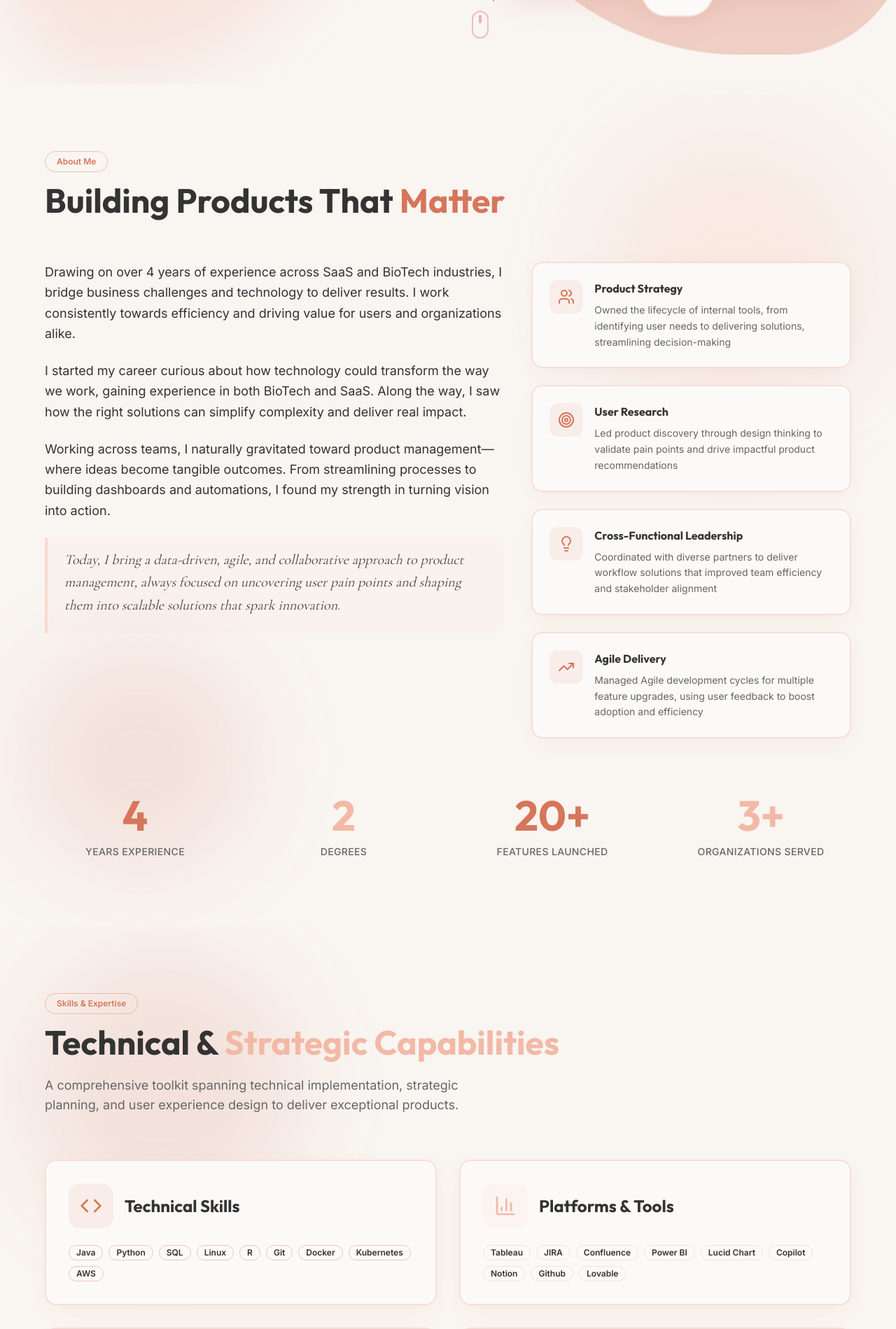
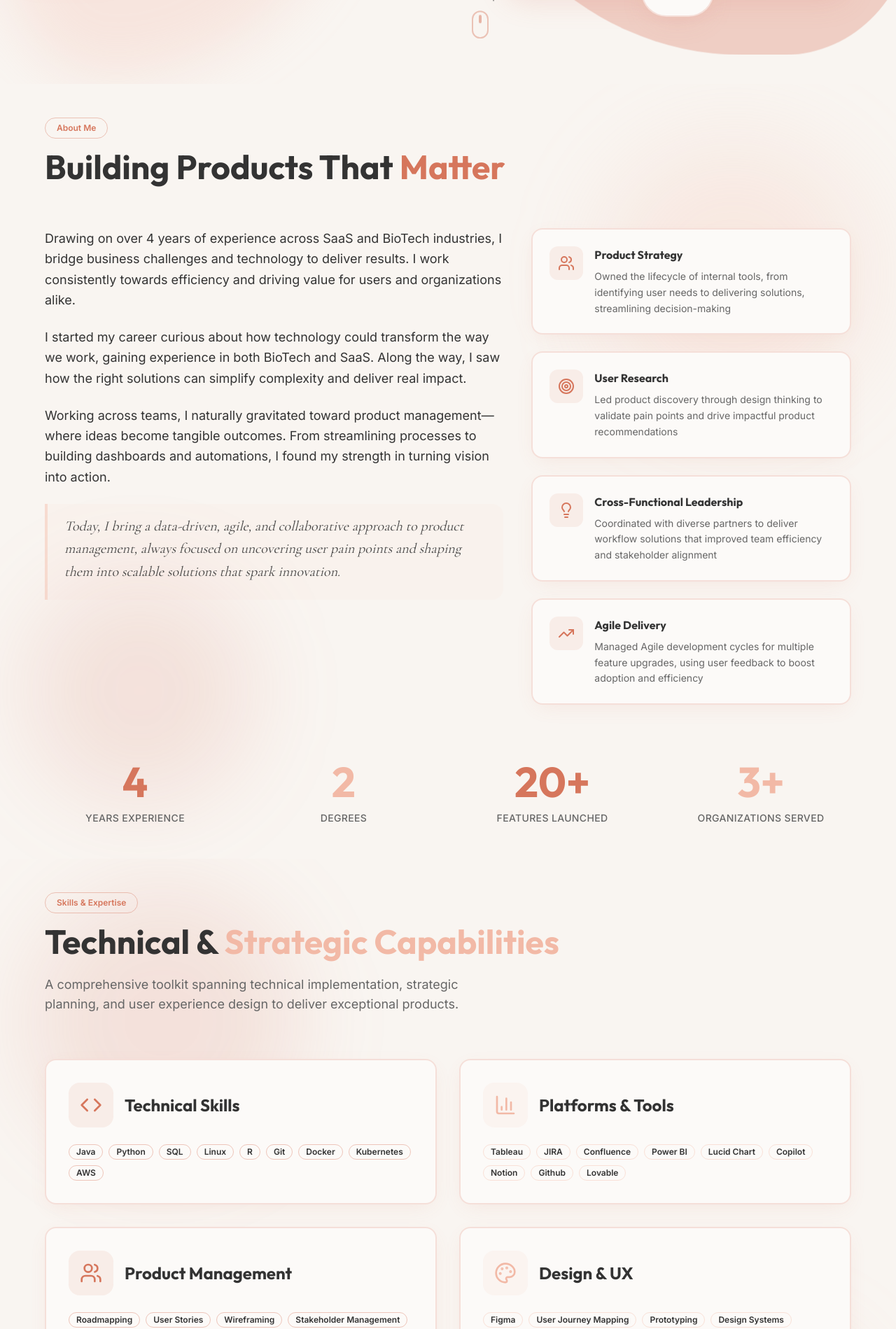
Before and after one commit to divya2399/divya-pm, a React (Vite) app: page / in a window 1280 px wide. Shown: the part 680-2579 px from the top of the page at 70% size. Built offline with nearby package versions, Linux system fonts and the light colour scheme; the HTML template or start-up script is replaced by a standard one.

Commit message:
Refactor: Reduce whitespace between sections

```diff
--- a/src/components/AboutSection.tsx
+++ b/src/components/AboutSection.tsx
@@ -27,7 +27,7 @@ const AboutSection = () => {
   ];
 
   return (
-    <section id="about" className="py-24 bg-background relative overflow-hidden">
+    <section id="about" className="py-12 bg-background relative overflow-hidden">
       {/* Soft decorative elements */}
       <div className="absolute top-20 right-10 w-96 h-96 bg-secondary/20 rounded-full blur-3xl" />
       <div className="absolute bottom-20 left-10 w-80 h-80 bg-primary/15 rounded-full blur-3xl" />
--- a/src/components/BeyondWorkSection.tsx
+++ b/src/components/BeyondWorkSection.tsx
@@ -55,7 +55,7 @@ const BeyondWorkSection = () => {
   ];
 
   return (
-    <section id="beyond" className="py-24 bg-background relative overflow-hidden">
+    <section id="beyond" className="py-12 bg-background relative overflow-hidden">
       {/* Softer decorative elements */}
       <div className="absolute top-10 right-10 w-96 h-96 bg-secondary/20 rounded-full blur-3xl animate-gentle-float" />
       <div className="absolute bottom-10 left-10 w-80 h-80 bg-primary/15 rounded-full blur-3xl animate-gentle-float" style={{ animationDelay: '2s' }} />
--- a/src/components/ContactSection.tsx
+++ b/src/components/ContactSection.tsx
@@ -73,7 +73,7 @@ const ContactSection = () => {
   ];
 
   return (
-    <section id="contact" className="py-24 bg-background relative overflow-hidden">
+    <section id="contact" className="py-12 bg-background relative overflow-hidden">
       {/* Soft decorative elements */}
       <div className="absolute top-0 right-0 w-96 h-96 bg-primary/10 rounded-full blur-3xl" />
       <div className="absolute bottom-0 left-0 w-80 h-80 bg-secondary/15 rounded-full blur-3xl" />
--- a/src/components/ExperienceSection.tsx
+++ b/src/components/ExperienceSection.tsx
@@ -44,7 +44,7 @@ const ExperienceSection = () => {
   ];
 
   return (
-    <section id="experience" className="py-24 bg-background relative overflow-hidden">
+    <section id="experience" className="py-12 bg-background relative overflow-hidden">
       {/* Soft decorative elements */}
       <div className="absolute top-0 right-0 w-96 h-96 bg-primary/10 rounded-full blur-3xl" />
       <div className="absolute bottom-0 left-0 w-80 h-80 bg-secondary/15 rounded-full blur-3xl" />
--- a/src/components/HeroSection.tsx
+++ b/src/components/HeroSection.tsx
@@ -5,7 +5,7 @@ import profilePhoto from "@/assets/profile-photo.jpg";
 
 const HeroSection = () => {
   return (
-    <section id="home" className="min-h-screen flex items-center justify-center relative overflow-hidden bg-background">
+    <section id="home" className="min-h-screen flex items-center justify-center relative overflow-hidden bg-background py-12">
       {/* Large organic blob shapes inspired by reference */}
       <div className="absolute top-0 right-0 w-[600px] h-[600px] bg-primary/20 rounded-[60%_40%_30%_70%/40%_60%_30%_70%] blur-2xl animate-gentle-float" />
       <div className="absolute bottom-0 left-0 w-[500px] h-[500px] bg-secondary/25 rounded-[40%_60%_70%_30%/60%_30%_70%_40%] blur-2xl animate-gentle-float" style={{ animationDelay: '3s' }} />
--- a/src/components/ProjectsSection.tsx
+++ b/src/components/ProjectsSection.tsx
@@ -31,7 +31,7 @@ const ProjectsSection = () => {
   ];
 
   return (
-    <section id="projects" className="py-24 bg-background relative overflow-hidden">
+    <section id="projects" className="py-12 bg-background relative overflow-hidden">
       {/* Soft decorative elements */}
       <div className="absolute top-0 left-0 w-96 h-96 bg-secondary/15 rounded-full blur-3xl" />
       <div className="absolute bottom-0 right-0 w-80 h-80 bg-primary/10 rounded-full blur-3xl" />
--- a/src/components/SkillsSection.tsx
+++ b/src/components/SkillsSection.tsx
@@ -38,7 +38,7 @@ const SkillsSection = () => {
   ];
 
   return (
-    <section id="skills" className="py-24 bg-background relative overflow-hidden">
+    <section id="skills" className="py-12 bg-background relative overflow-hidden">
       {/* Soft decorative elements */}
       <div className="absolute top-10 left-10 w-96 h-96 bg-primary/15 rounded-full blur-3xl" />
       <div className="absolute bottom-10 right-10 w-80 h-80 bg-secondary/20 rounded-full blur-3xl" />
```
